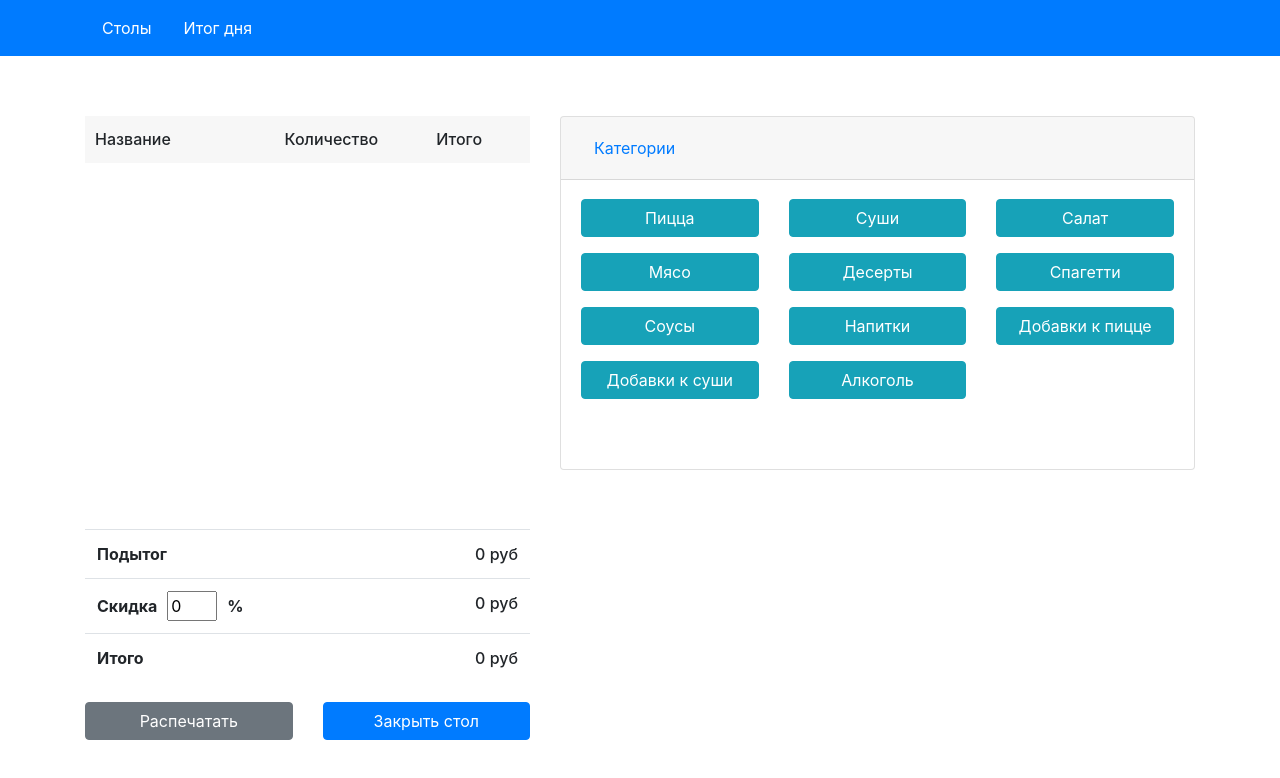
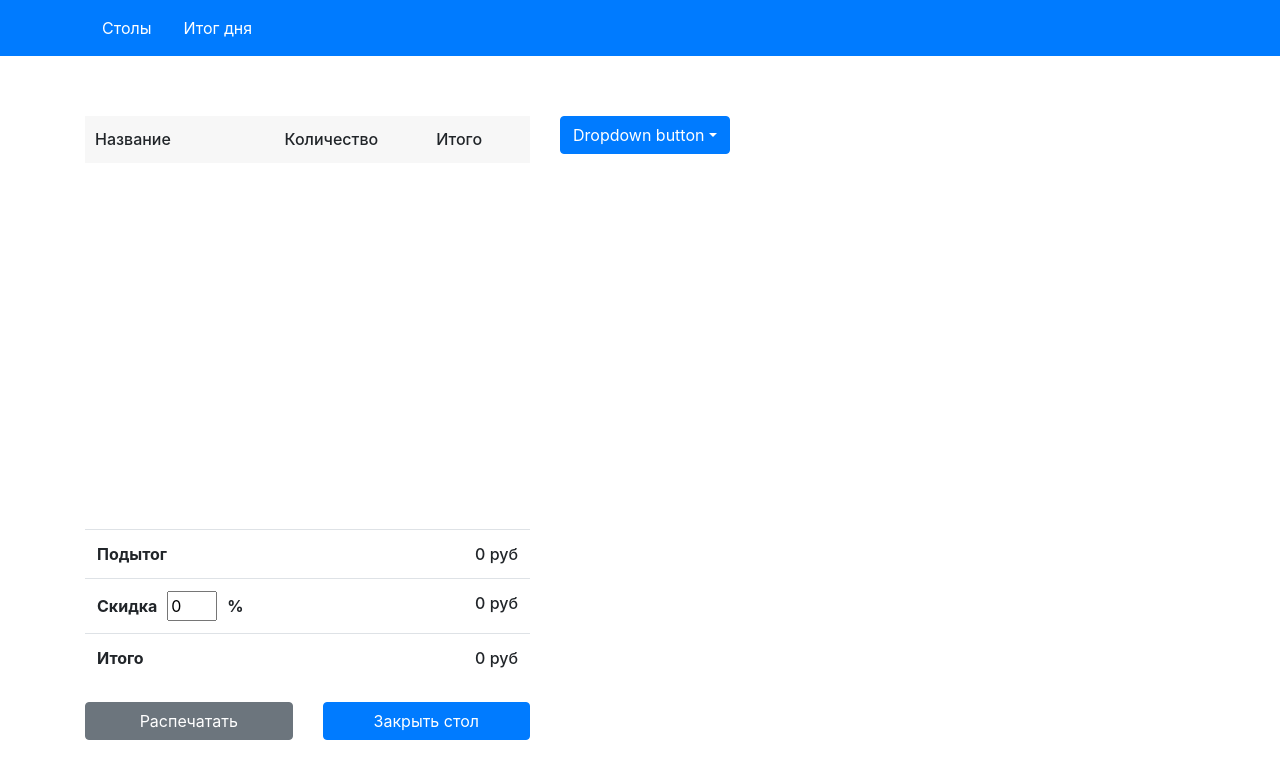
Before and after one commit to SOjuD/jazzbar-app, a React (Create React App) app: page /single/pickup-table in a window 1280 px wide. Shown: the top 778 px of the page. Built offline with nearby package versions, Linux system fonts and the light colour scheme.

Commit message:
change product navagation to dropdown

```diff
--- a/src/components/products-list/product-list-nav.jsx
+++ b/src/components/products-list/product-list-nav.jsx
@@ -1,45 +1,31 @@
 import React, {useContext} from "react";
-import {Link, useRouteMatch} from 'react-router-dom';
+import {Link, useRouteMatch, } from 'react-router-dom';
 import StateContext from "../../context";
 
-import {Accordion, Card, Button} from "react-bootstrap";
+import {DropdownButton, Dropdown} from "react-bootstrap";
 
 const ProductListNavElem = ({title}) => {
     const {url} = useRouteMatch();
     return (
-        <div className="col-12 col-md-6 col-lg-4">
+        <Dropdown.Item as={"div"}>
             <Link to={`${url}/${title}`}
-                  replace
-                  className="btn btn-info mb-3 w-100">
+                  replace>
                 {title}
             </Link>
-        </div>
+        </Dropdown.Item>
     )
 }
 
 const ProductListNav = () => {
     const {products} = useContext(StateContext);
     return (
-        <Accordion defaultActiveKey="0">
-            <Card>
-                <Card.Header>
-                    <Accordion.Toggle as={Button} variant="link" eventKey="0">
-                        Категории
-                    </Accordion.Toggle>
-                </Card.Header>
-                <Accordion.Collapse eventKey="0">
-                    <Card.Body>
-                        <div className="row productList-nav align-content-start">
-                            {
-                                Object.keys(products).map((el, idx) => {
-                                    return <ProductListNavElem title={el} key={idx}/>
-                                })
-                            }
-                        </div>
-                    </Card.Body>
-                </Accordion.Collapse>
-            </Card>
-        </Accordion>
+        <DropdownButton id="dropdown-basic-button" title="Dropdown button">
+            {
+                Object.keys(products).map((el, idx) => {
+                    return <ProductListNavElem title={el} key={idx}/>
+                })
+            }
+        </DropdownButton>
 
     )
 }
```
